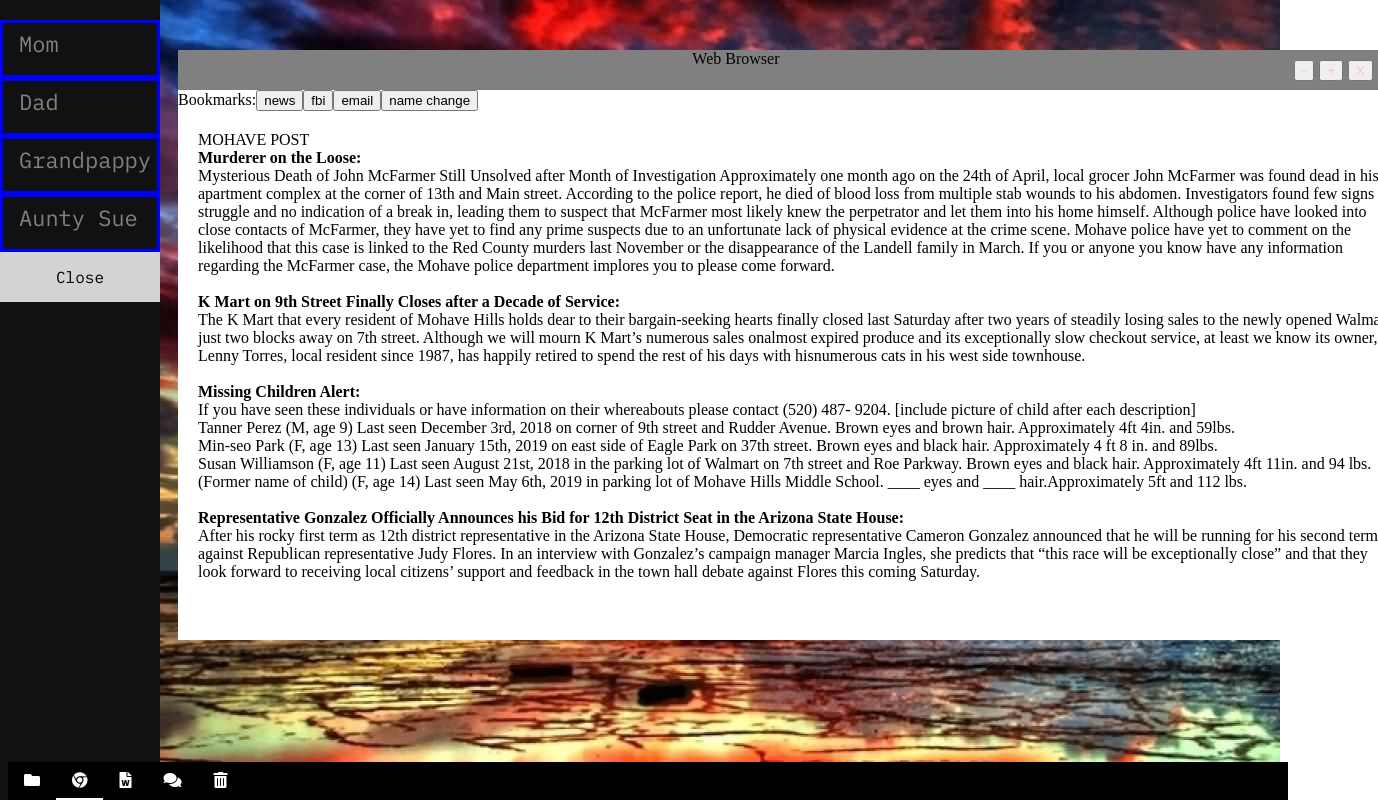
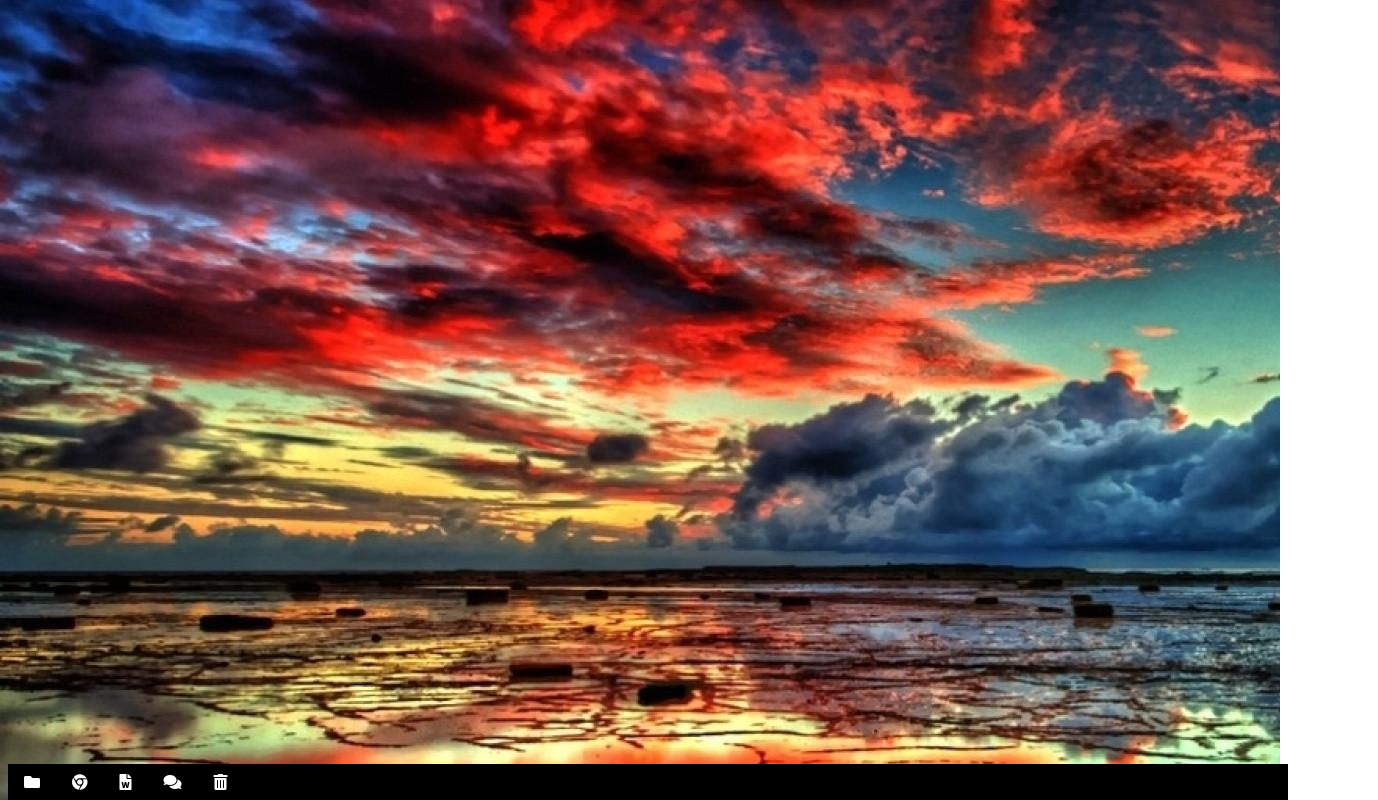
Before and after one commit to hlehv/pointandclick, a React (Create React App) app in the folder client/: page / in a window 1280 px wide. Shown: the whole page, 1378 px wide, since content can reach past the window. Built offline with nearby package versions, Linux system fonts and the light colour scheme.

Commit message:
Opening and closing applications is now working

```diff
--- a/client/src/Applications/FileExplorer/FileExplorer.js
+++ b/client/src/Applications/FileExplorer/FileExplorer.js
@@ -6,7 +6,7 @@ class FileExplorer extends React.Component {
     render() {
         return (
             <div className="file-explorer">
-                <Window title="File Explorer" contents="File Explorer"/>
+                <Window title="File Explorer" contents="File Explorer" close={this.props.close}/>
             </div>
         );
     }
--- a/client/src/Applications/WebBrowser/WebBrowser.js
+++ b/client/src/Applications/WebBrowser/WebBrowser.js
@@ -32,7 +32,7 @@ class WebBrowser extends React.Component {
 
             { this.state.bookmarks[this.state.currentPage] }
           </div>
-        }/>
+        } close={this.props.close}/>
       </div>
     );
   }
--- a/client/src/GuiElements/Dock/Dock.js
+++ b/client/src/GuiElements/Dock/Dock.js
@@ -1,25 +1,28 @@
 import React from "react";
-
 import "./Dock.css";
+import { FileExplorer, WebBrowser } from "../../Applications";
 
 class Dock extends React.Component {
   render() {
     return (
       <div className="dock">
         <ul>
-          <li><i className="fas fa-folder"></i></li>
-          <li><i className="fab fa-chrome active"></i></li>
-          <li><i className="fas fa-file-word"></i></li>
-          <li><i className="fas fa-comments"></i></li>
-          <li><i className="fas fa-trash-alt"></i></li>
+          <li><i onClick={(e) => this.openApplication(e, <FileExplorer close={ this.closeApplication } />) } className="fas fa-folder"></i></li>
+          <li><i onClick={(e) => this.openApplication(e, <WebBrowser close={ this.closeApplication } />) } className="fab fa-chrome"></i></li>
+          <li><i onClick={() => this.openApplication()} className="fas fa-file-word"></i></li>
+          <li><i onClick={() => this.openApplication()} className="fas fa-comments"></i></li>
+          <li><i onClick={() => this.openApplication()} className="fas fa-trash-alt"></i></li>
         </ul>
       </div>
     );
   }
+  openApplication = (component, app) => {
+    component.target.className += " active";
+    this.props.openApplication(app);
+  }
+  closeApplication = () => {
+    this.props.closeApplication();
+  }
 }
 
-
-
-
-
 export default Dock;
--- a/client/src/GuiElements/Window/Window.js
+++ b/client/src/GuiElements/Window/Window.js
@@ -20,12 +20,12 @@ class Window extends React.Component {
           </div>
         </div>
       );
-    } else {
-      return ("Currently closed dude");
-    }
+    } else
+      return null;
   }
   close() {
     alert("CLICKED CLOSE");
+    this.props.close();
   }
   maximize() {
     alert("CLICKED MAXIMIZE");
--- a/client/src/Screens/Desktop/Desktop.js
+++ b/client/src/Screens/Desktop/Desktop.js
@@ -2,11 +2,6 @@ import React from "react";
 import "./Desktop.css";
 import Image from "../../images/testbg.jpg";
 import { Sidebar, Dock } from "../../GuiElements";
-import { FileExplorer, WebBrowser } from "../../Applications";
-
-/**
- * @TODO Make dock open applications
- */
 
 const styles = {
     background: {
@@ -15,17 +10,27 @@ const styles = {
 };
 class Desktop extends React.Component {
     state = {
-        openApplication: <WebBrowser />
+        openApp: null
     };
     render() {
         return (
             <div className="desktop">
                 <div className="background" style={styles.background}></div>
-                <Sidebar />
-                <Dock />
-                { this.state.openApplication }
+                {/* <Sidebar /> */}
+                <Dock openApplication={this.startApplication} closeApplication={this.closeApplication}/>
+                { this.state.openApp }
             </div>
         );
+    }
+    startApplication = app => {
+        this.setState({
+            openApp: app
+        });
+    }
+    closeApplication = () => {
+        this.setState({
+            openApp: null
+        });
     }
 }
 
```
